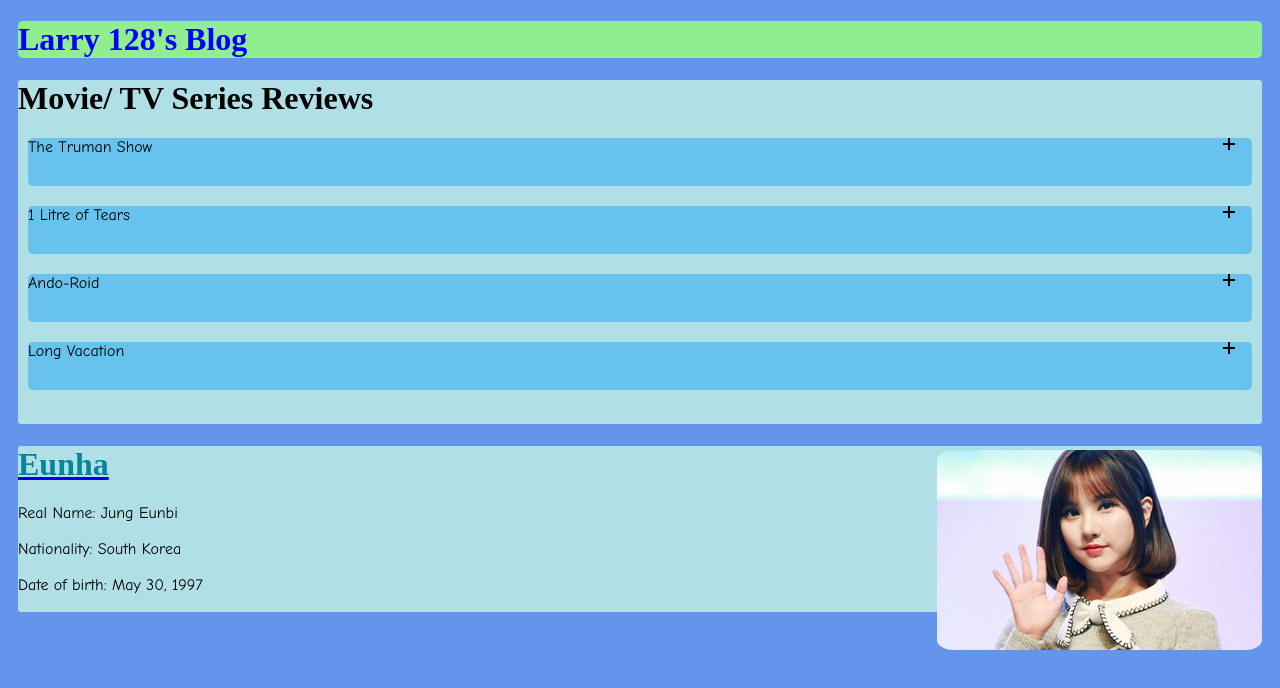
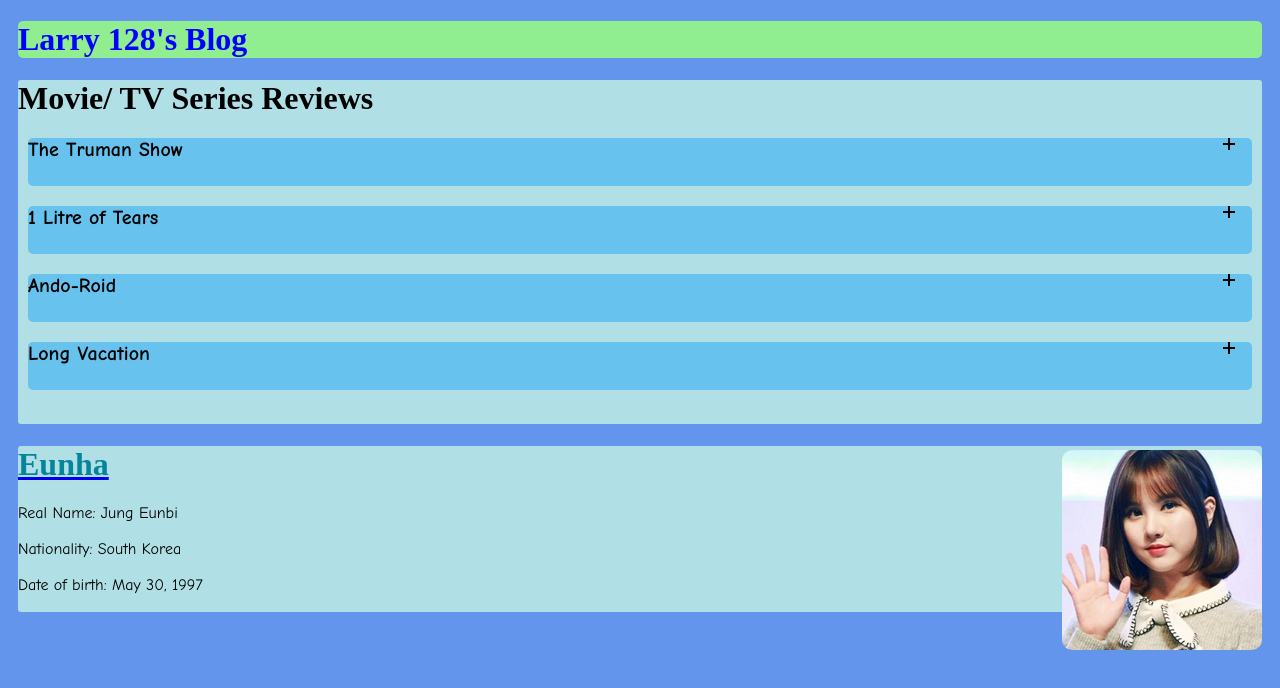
Before and after one commit to Larry1280326/My-website, a plain HTML site: page index.html in a window 1280 px wide. Drawn offline with Linux system fonts and the light colour scheme.

Commit message:
Update style.css

```diff
--- a/style.css
+++ b/style.css
@@ -5,7 +5,7 @@
 }
 
 img {
-     height:auto; max-width: 100%;
+     height:auto; max-width: 200px;
      object-fit: cover;
      float: right;
      margin: 10px;
@@ -23,6 +23,8 @@ img {
      height: 48px;
      margin-top: 20px;
      font-family: "Comic Sans MS", "Comic Sans", cursive;
+     font-size: 20px;
+     font-weight: bold;
 }
 
 .accordion-item summary::marker{
```
